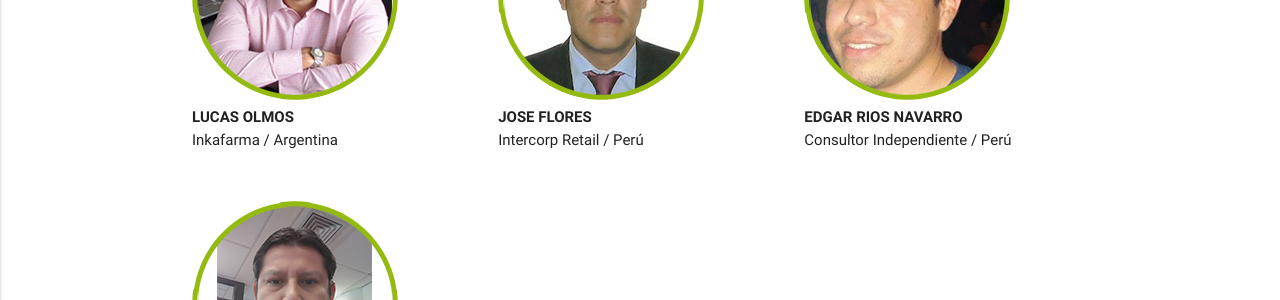
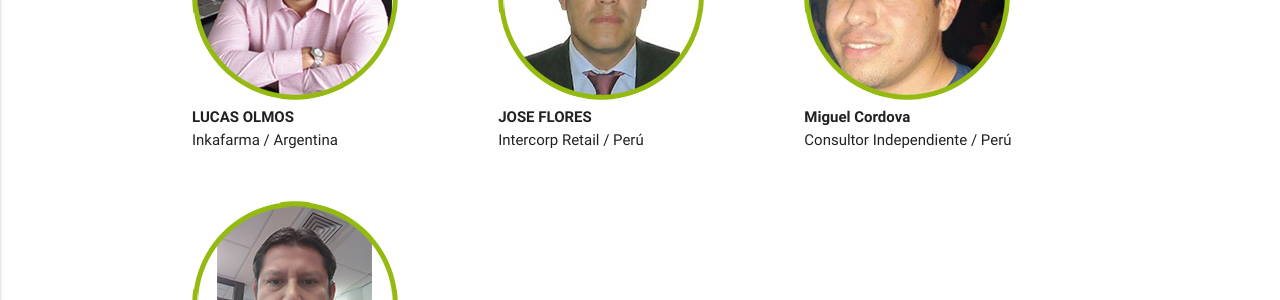
Before and after one commit to perujug/perujugwebsite, a Jekyll site: the page built from javadayperu2018.md, in a window 1280 px wide and 900 px high, scrolled down 1290 px. Shown: the part 152-452 px from the top of the window. Built offline with Jekyll 4.4.1, drawn with Linux system fonts in a browser that asks for light colours.

Commit message:
Fix Miguel Cordova name

```diff
--- a/javadayperu2018.md
+++ b/javadayperu2018.md
@@ -76,7 +76,7 @@ permalink: /perujavaday2018/
             </div>
             <div class="col s4">
                 <img src="/images/javadayperu/miguelcordova.jpg" th:src="@{/images/javadayperu/miguelcordova.jpg}"  alt=""/><br/>
-                <b>EDGAR RIOS NAVARRO </b><br/>
+                <b>Miguel Cordova </b><br/>
                 Consultor Independiente / Perú<br/>
             </div>
 
```
